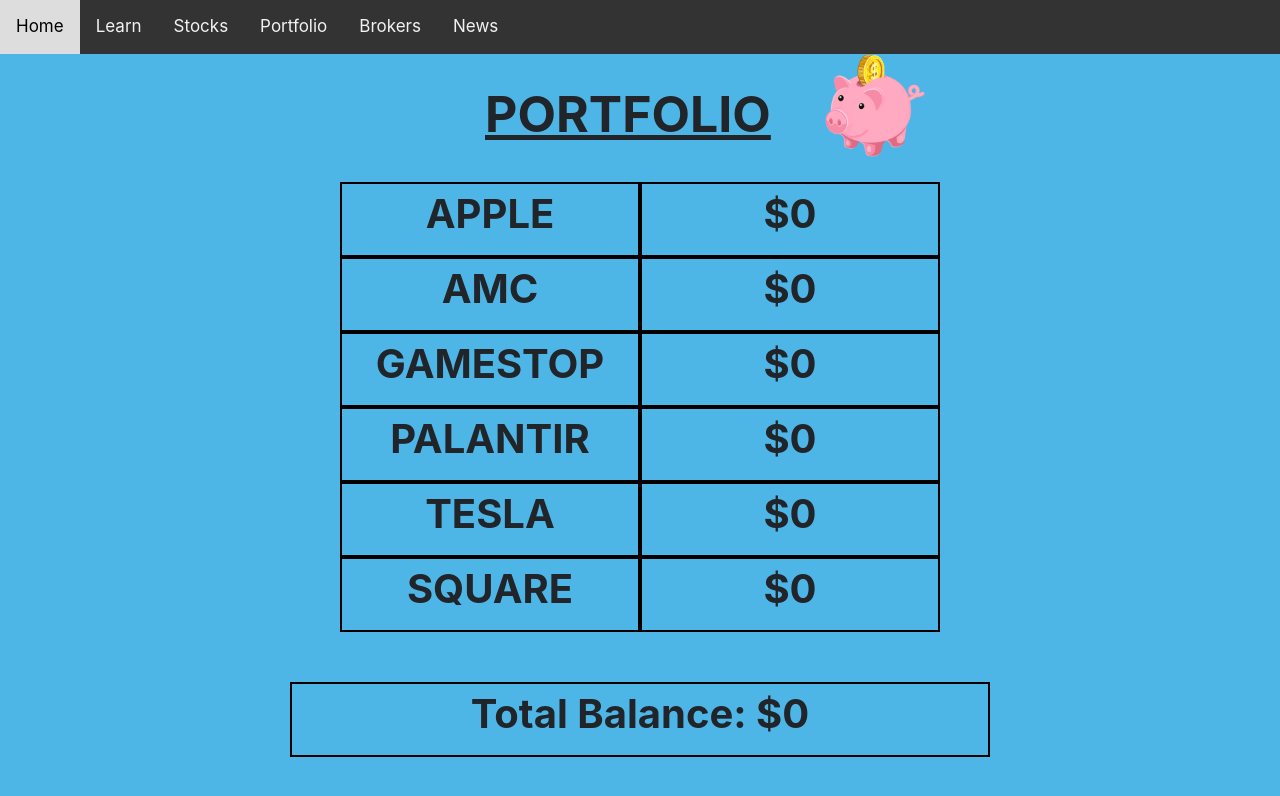
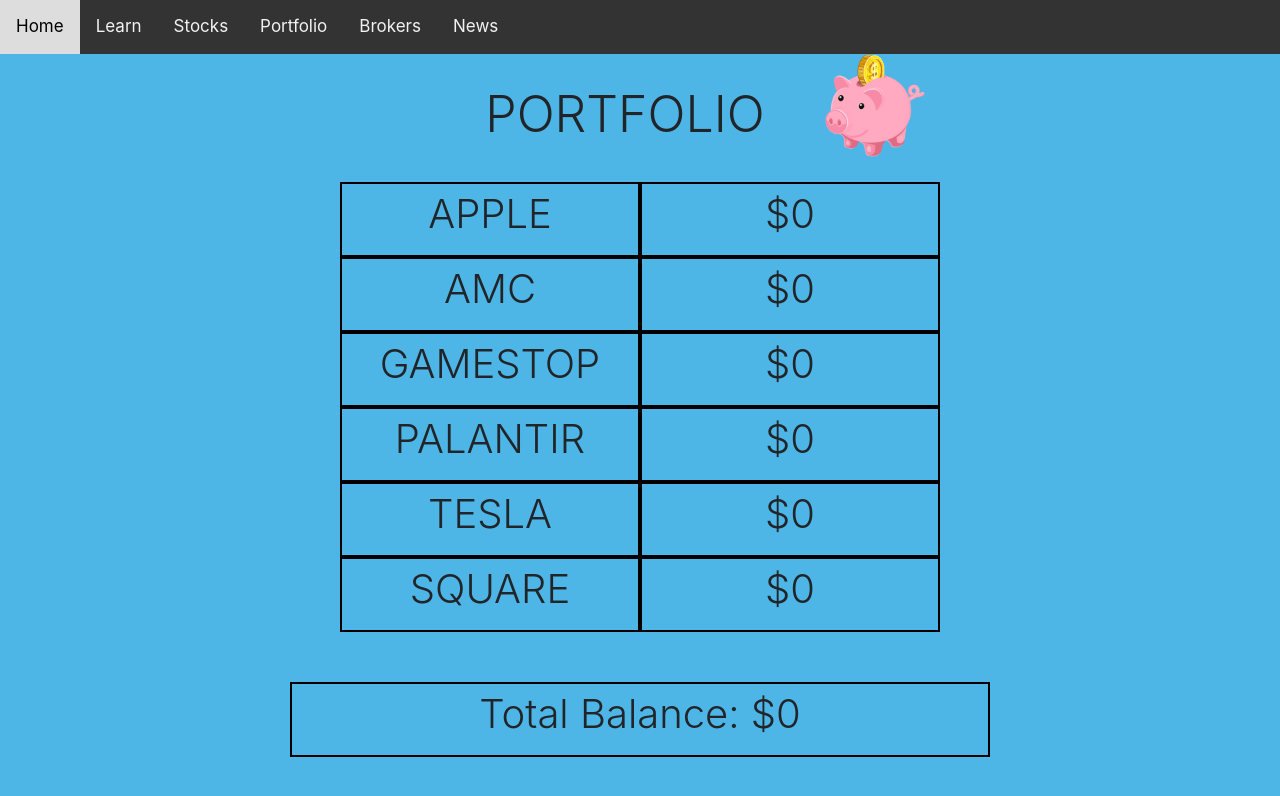
Before and after one commit to BooInvestments/booInvestments.github.io, a plain HTML site: page portfolio.html in a window 1280 px wide. Drawn offline with nearby package versions, Linux system fonts and the light colour scheme.

Commit message:
update by Kris Rusin, added in some styling

```diff
--- a/portfolio.css
+++ b/portfolio.css
@@ -2,17 +2,18 @@ body {
     background-color: #4eb6e6;
 }
 #portfolio {
-    font-weight: bold;
+    font: HelveticaNeue-Light;
+    font-weight:300;
     text-align: center;
-    text-decoration: underline;
     padding: 30px;
-    font-size: 50px;;
+    font-size: 50px;
 }
 .total {
     width:300px;
     height:75px;
     border: 2px black solid;
-    font-weight: bold;
+    font: HelveticaNeue-Light;
+    font-weight:300;
     font-size: 40px;
     text-align: center;
 }
@@ -29,7 +30,8 @@ body {
     height:75px;
     border: 2px black solid;
     float: right;
-    font-weight: bold;
+    font: HelveticaNeue-Light;
+    font-weight:300;
     font-size: 40px;
     text-align: center;
 }
@@ -42,7 +44,8 @@ body {
     width:700px;
     height:75px;
     border: 2px black solid;
-    font-weight: bold;
+    font: HelveticaNeue-Light;
+    font-weight:300;
     font-size: 40px;
     text-align: center;
 }
```
